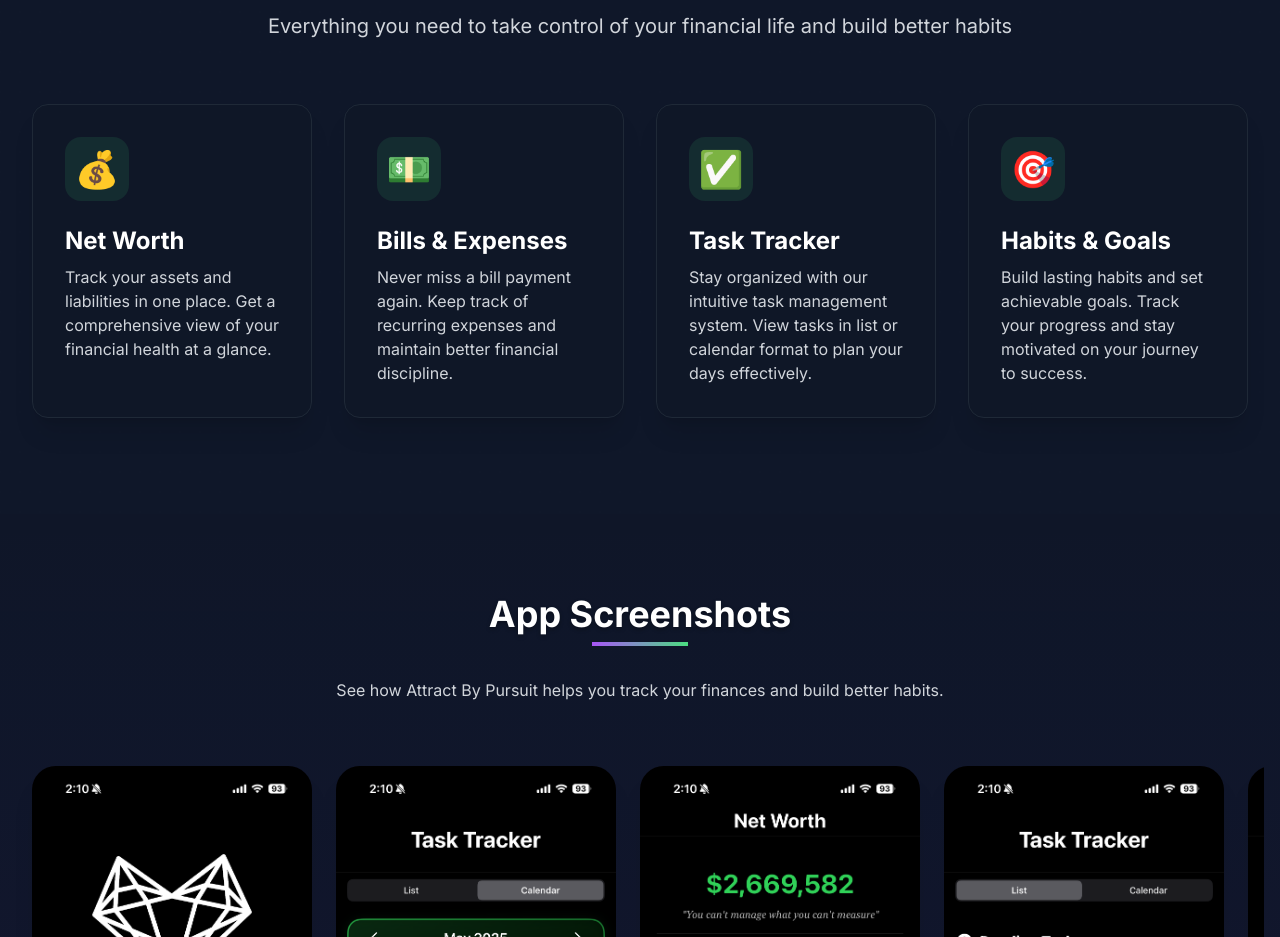
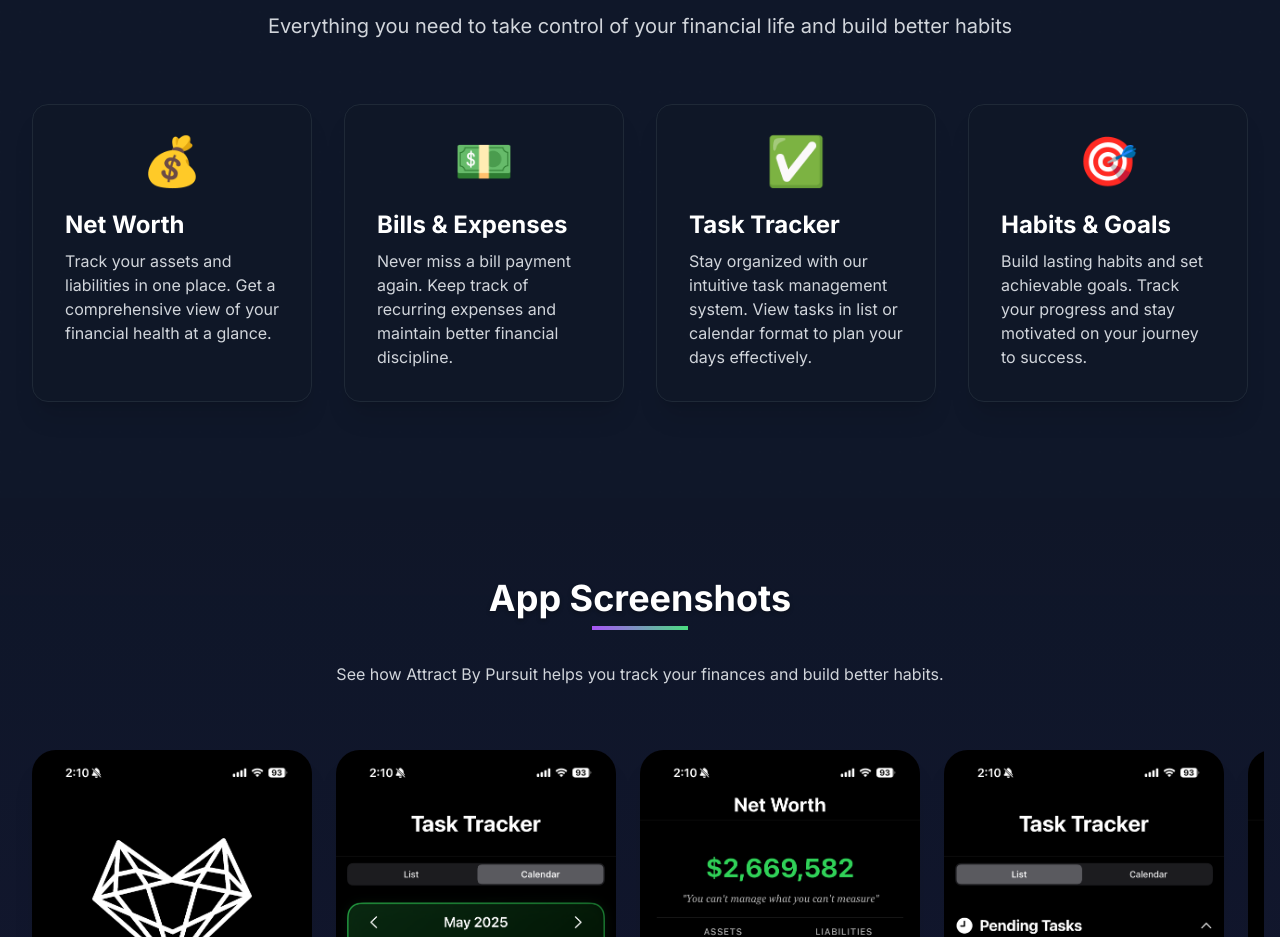
Before and after one commit to Expandingmind/Attractbypursuit, a Next.js app: page / in a window 1280 px wide. Shown: the part 1120-2057 px from the top of the page. Built offline with nearby package versions, Linux system fonts and the light colour scheme.

Commit message:
Removed backgrounds from feature icons for cleaner emoji display

```diff
--- a/src/app/page.tsx
+++ b/src/app/page.tsx
@@ -99,7 +99,7 @@ export default function Home() {
 
           <div className="grid grid-cols-1 md:grid-cols-2 lg:grid-cols-4 gap-8">
             <div className="feature-card group">
-              <div className="text-primary text-4xl mb-6 bg-primary/10 p-4 rounded-2xl w-16 h-16 flex items-center justify-center group-hover:scale-110 transition-transform duration-500">
+              <div className="text-5xl mb-6 flex items-center justify-center group-hover:scale-110 transition-transform duration-500">
                 💰
               </div>
               <h3 className="text-2xl font-bold text-white mb-2 group-hover:text-primary transition-colors duration-300">Net Worth</h3>
@@ -109,7 +109,7 @@ export default function Home() {
             </div>
 
             <div className="feature-card group">
-              <div className="text-primary text-4xl mb-6 bg-primary/10 p-4 rounded-2xl w-16 h-16 flex items-center justify-center group-hover:scale-110 transition-transform duration-500">
+              <div className="text-5xl mb-6 flex items-center justify-center group-hover:scale-110 transition-transform duration-500">
                 💵
               </div>
               <h3 className="text-2xl font-bold text-white mb-2 group-hover:text-primary transition-colors duration-300">Bills & Expenses</h3>
@@ -119,7 +119,7 @@ export default function Home() {
             </div>
 
             <div className="feature-card group">
-              <div className="text-primary text-4xl mb-6 bg-primary/10 p-4 rounded-2xl w-16 h-16 flex items-center justify-center group-hover:scale-110 transition-transform duration-500">
+              <div className="text-5xl mb-6 flex items-center justify-center group-hover:scale-110 transition-transform duration-500">
                 ✅
               </div>
               <h3 className="text-2xl font-bold text-white mb-2 group-hover:text-primary transition-colors duration-300">Task Tracker</h3>
@@ -129,7 +129,7 @@ export default function Home() {
             </div>
 
             <div className="feature-card group">
-              <div className="text-primary text-4xl mb-6 bg-primary/10 p-4 rounded-2xl w-16 h-16 flex items-center justify-center group-hover:scale-110 transition-transform duration-500">
+              <div className="text-5xl mb-6 flex items-center justify-center group-hover:scale-110 transition-transform duration-500">
                 🎯
               </div>
               <h3 className="text-2xl font-bold text-white mb-2 group-hover:text-primary transition-colors duration-300">Habits & Goals</h3>
```
